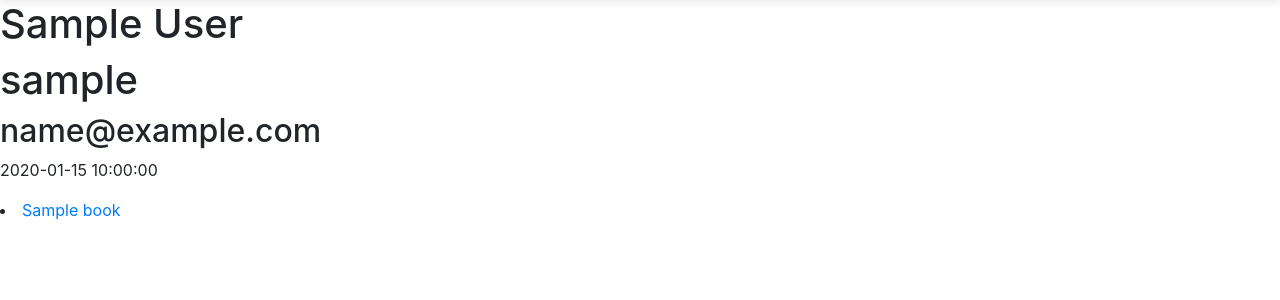
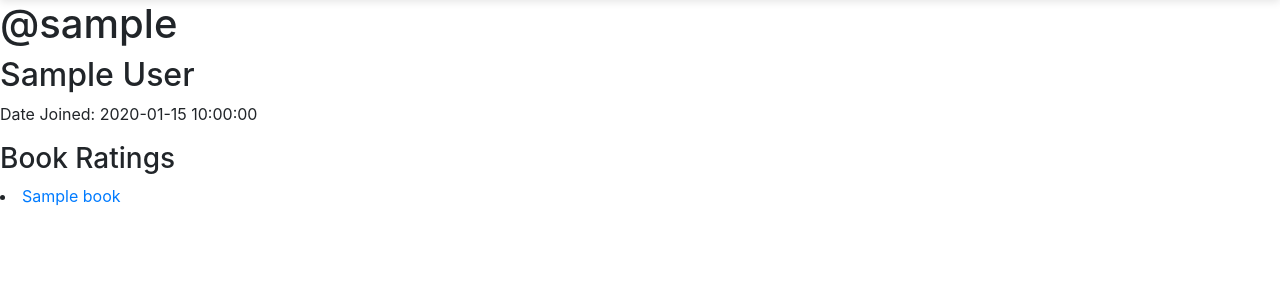
Before and after one commit to yvonneyeh/bookish-bay-area, a Flask app: page /users/sample in a window 1280 px wide. Shown: the part 76-376 px from the top of the page. Run offline with Flask 2, Linux system fonts and the light colour scheme; tables that the repository leaves empty hold one stand-in row (values such as "Sample post"); some libraries are stand-ins or nearby versions.

Commit message:
Update user profile page

```diff
--- a/seed.py
+++ b/seed.py
@@ -29,7 +29,7 @@ def seed_users():
     username = 'yvonneyeh'
     password = 'test'
     password_hash = 'test'
-    join_date = '2020-03-17'
+    join_date = '2020-03-17 12-34'
     email = 'code@yvonneyeh.com'
     yy = crud.create_user(email, first_name, last_name, username, password, join_date)
     users_in_db.append(yy)
@@ -50,7 +50,7 @@ def seed_ratings():
 
     yy_books = ["Homegoing","Transcendent Kingdom","The Circle","Imagine: How Creativity Works","The Pixar Touch: The Making of a Company","Brotopia: Breaking Up the Boys' Club of Silicon Valley"]
     for title in yy_books:
-        print(title)
+        # print(title)
         book_id = crud.get_book_id_by_title(title)
         user_id = crud.get_user_by_id("yvonneyeh")
         log_date = f"2020-{randint(1,12)}-{randint(1,30)}"
--- a/templates/user_details.html
+++ b/templates/user_details.html
@@ -3,12 +3,13 @@
 {% block title %}{{ user.username }} - Details{% endblock %}
 
 {% block body %}
-<h1>{{ user.first_name }} {{ user.last_name }}</h1>
-<h1>{{ user.username }}</h1>
 
-<h2>{{ user.email }}</h2>
-<p>{{ user.join_date }}</p>
+<h1>@{{ user.username }}</h1>
+<h2>{{ user.first_name }} {{ user.last_name }}</h2>
+<!-- <h2>{{ user.email }}</h2> -->
+<p>Date Joined: {{ user.join_date }}</p>
 
+<h3>Book Ratings</h3>
 {% for rating in ratings %}
 
   <li>
```
